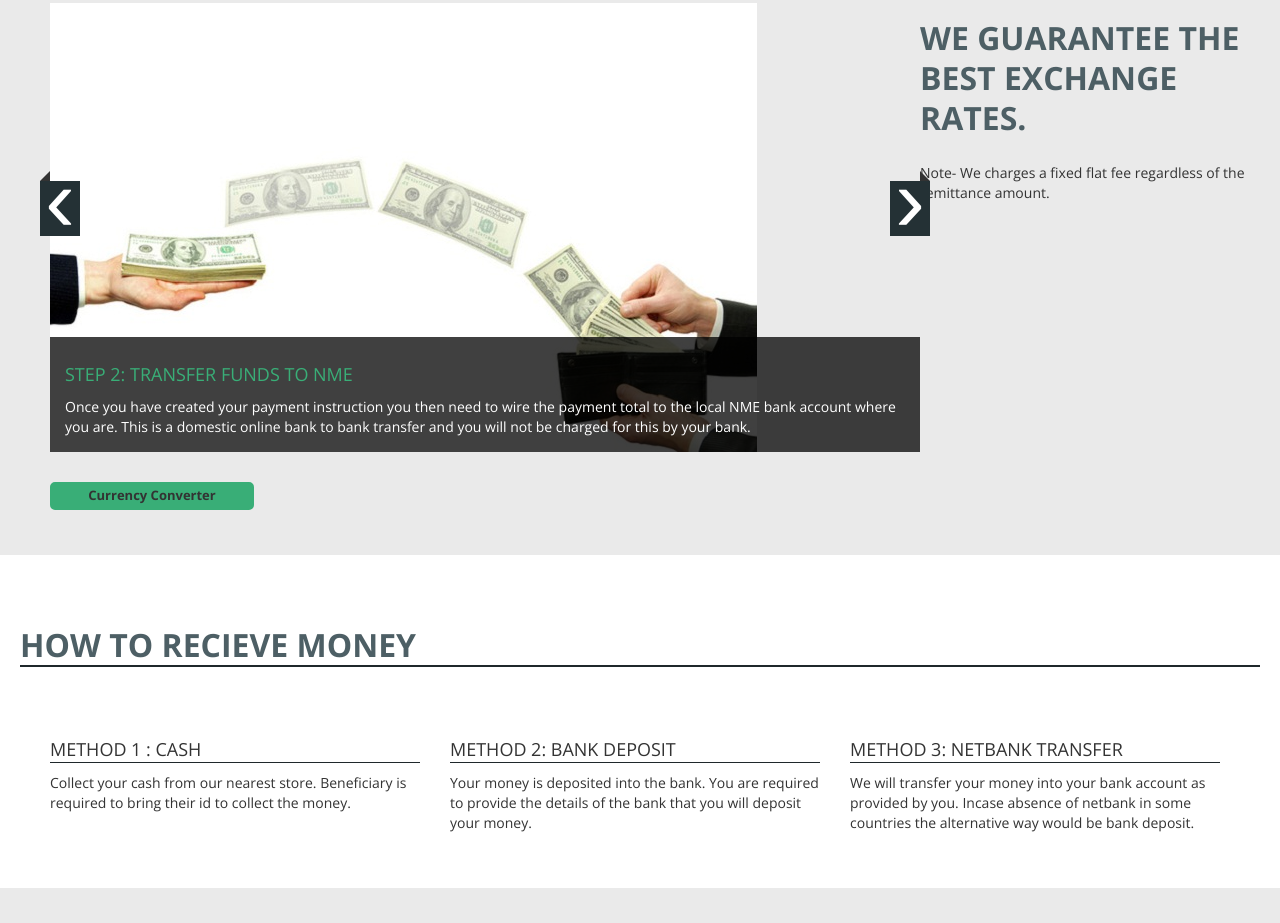
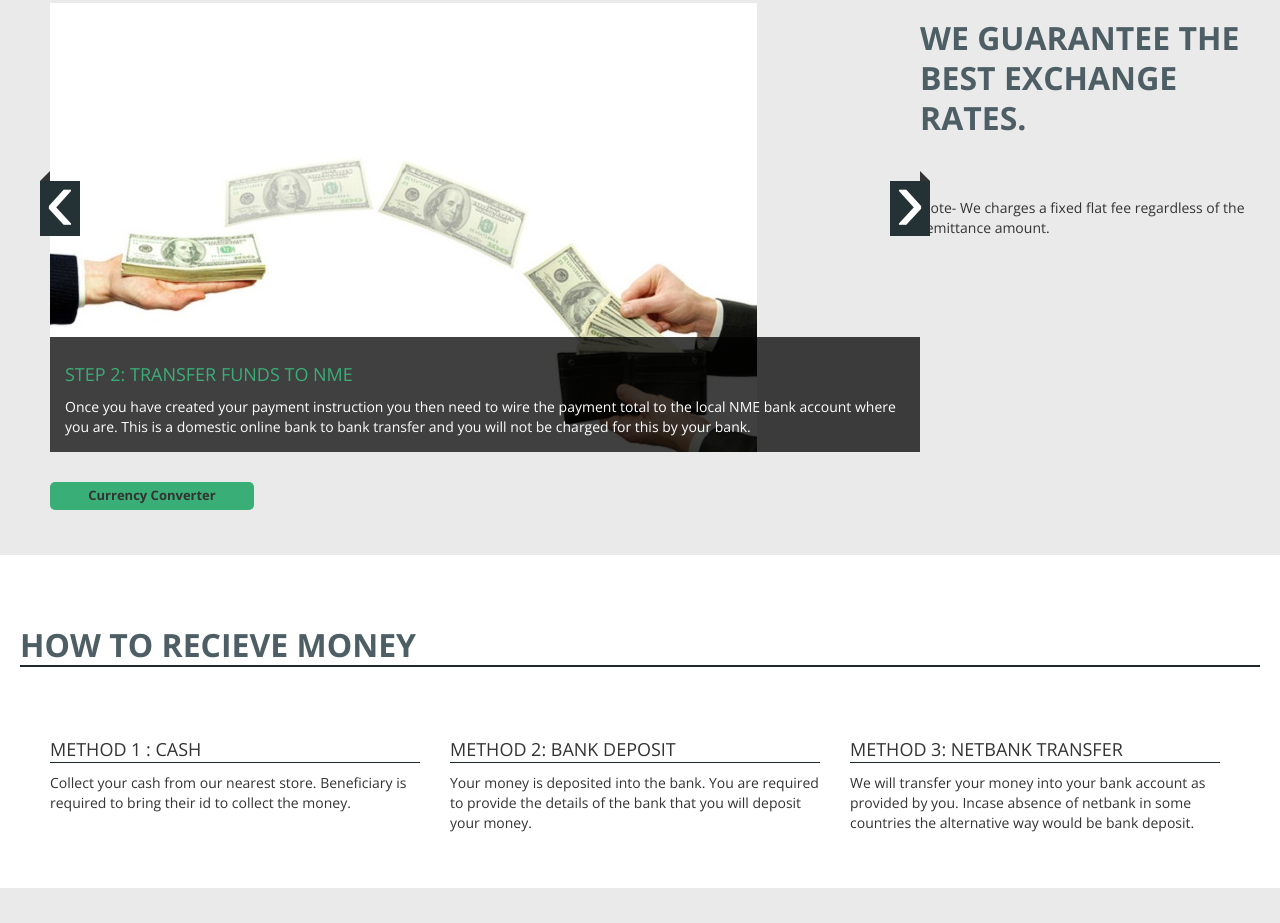
Before and after one commit to Bloodskate/nme, a plain HTML site: page index.html in a window 1280 px wide. Shown: the part 1121-2044 px from the top of the page. Drawn offline with nearby package versions, Linux system fonts and the light colour scheme; a script that the page names is missing.

```diff
--- a/index.html
+++ b/index.html
@@ -207,9 +207,9 @@
 <div style="width:198px;border:3px solid #39AE77;border-radius:5px; "><div style="text-align:center;background-color:#39AE77;font-size:13px;font-weight:bold;height:22px;"><p style="text-color:white;">Currency Converter<p></div><script type="text/javascript" src="//www.exchangeratewidget.com/converter.php?l=en&f=AUD&t=NPR&a=1000&d=FFFFFF&n=FFFFFF&o=333333&v=3"></script></div>
 <!-- End of Currency Converter Script -->
                            </div>
-                           <div>
+                           <div><br>
 
-                           <p>Note- We charges a fixed flat fee regardless of the remittance amount.</p>
+                           <p class="margin-top-15">Note- We charges a fixed flat fee regardless of the remittance amount.</p>
 
                            </div>
                     <!--   <table class='table table-borderless'>
```
